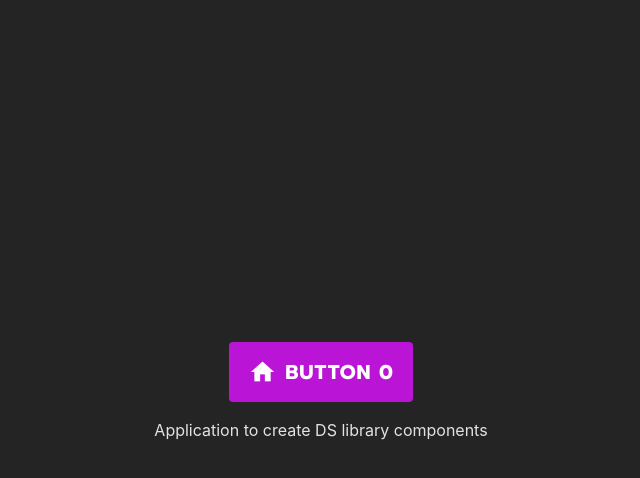
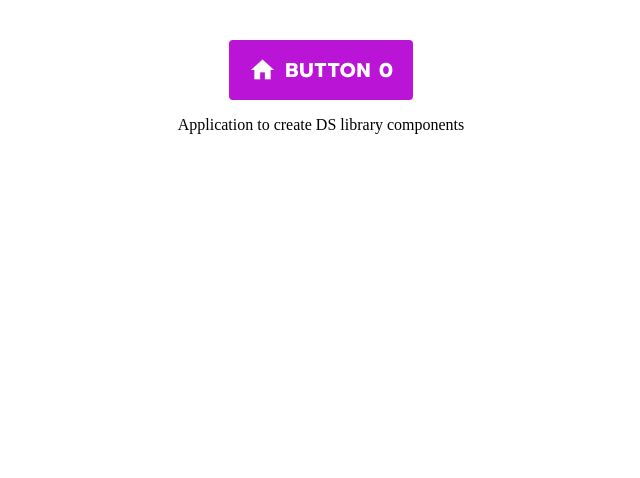
Before and after one commit to adrienloup/ds, a React (Vite) app in the folder library/: page / in a window 1280 px wide. Shown: the top 478 px of the page, without its empty margins (319-959 px from the left). Built offline with nearby package versions, Linux system fonts and the light colour scheme; a web font is replaced by a local one.

Commit message:
feat(20): add component on library

```diff
--- a/library/src/index.css
+++ /dev/null
@@ -1,22 +0,0 @@
-:root {
-  font-family: Inter, system-ui, Avenir, Helvetica, Arial, sans-serif;
-  line-height: 1.5;
-  font-weight: 400;
-
-  color-scheme: light dark;
-  color: rgba(255, 255, 255, 0.87);
-  background-color: #242424;
-
-  font-synthesis: none;
-  text-rendering: optimizeLegibility;
-  -webkit-font-smoothing: antialiased;
-  -moz-osx-font-smoothing: grayscale;
-}
-
-body {
-  margin: 0;
-  display: flex;
-  place-items: center;
-  min-width: 320px;
-  min-height: 100vh;
-}
--- a/library/src/main.tsx
+++ b/library/src/main.tsx
@@ -1,10 +1,9 @@
 import React from "react";
 import ReactDOM from "react-dom/client";
 import App from "./App.tsx";
-import "./index.css";
 
 ReactDOM.createRoot(document.getElementById("root")!).render(
   <React.StrictMode>
     <App />
-  </React.StrictMode>,
+  </React.StrictMode>
 );
```
